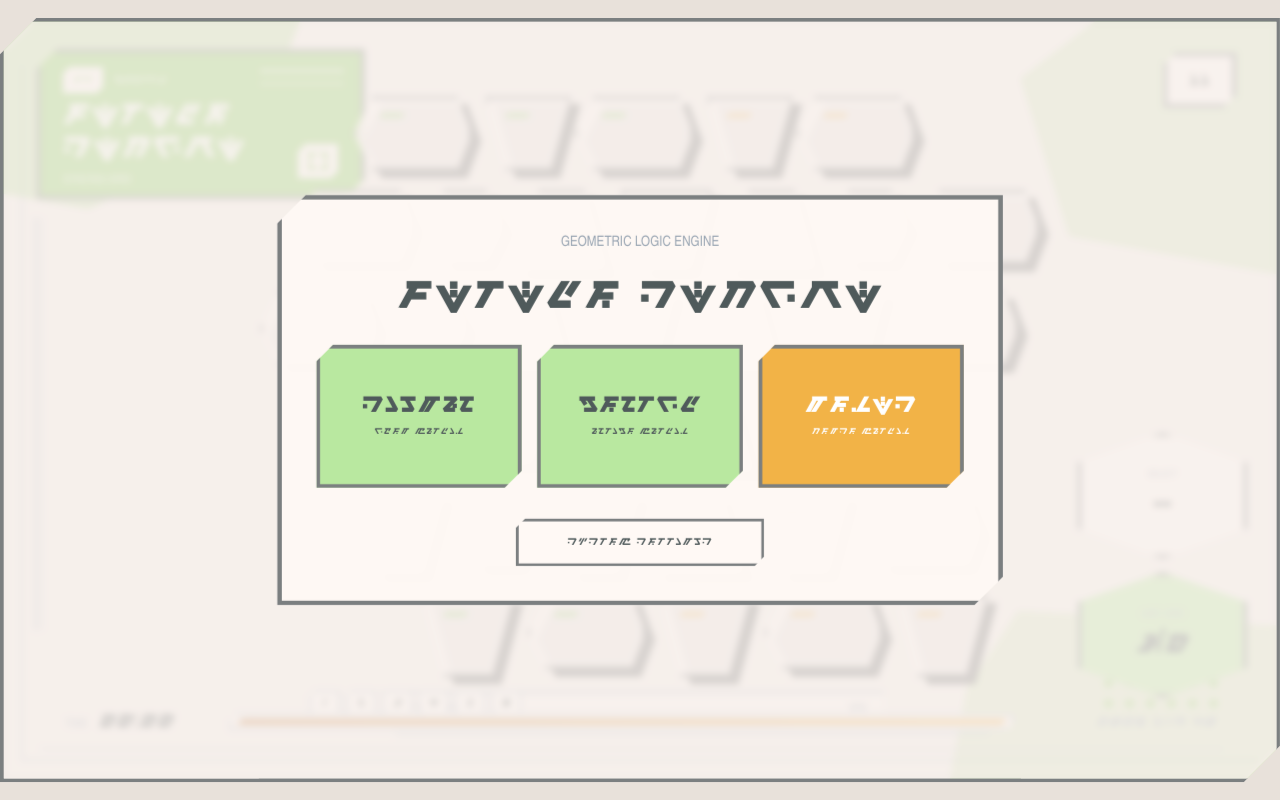
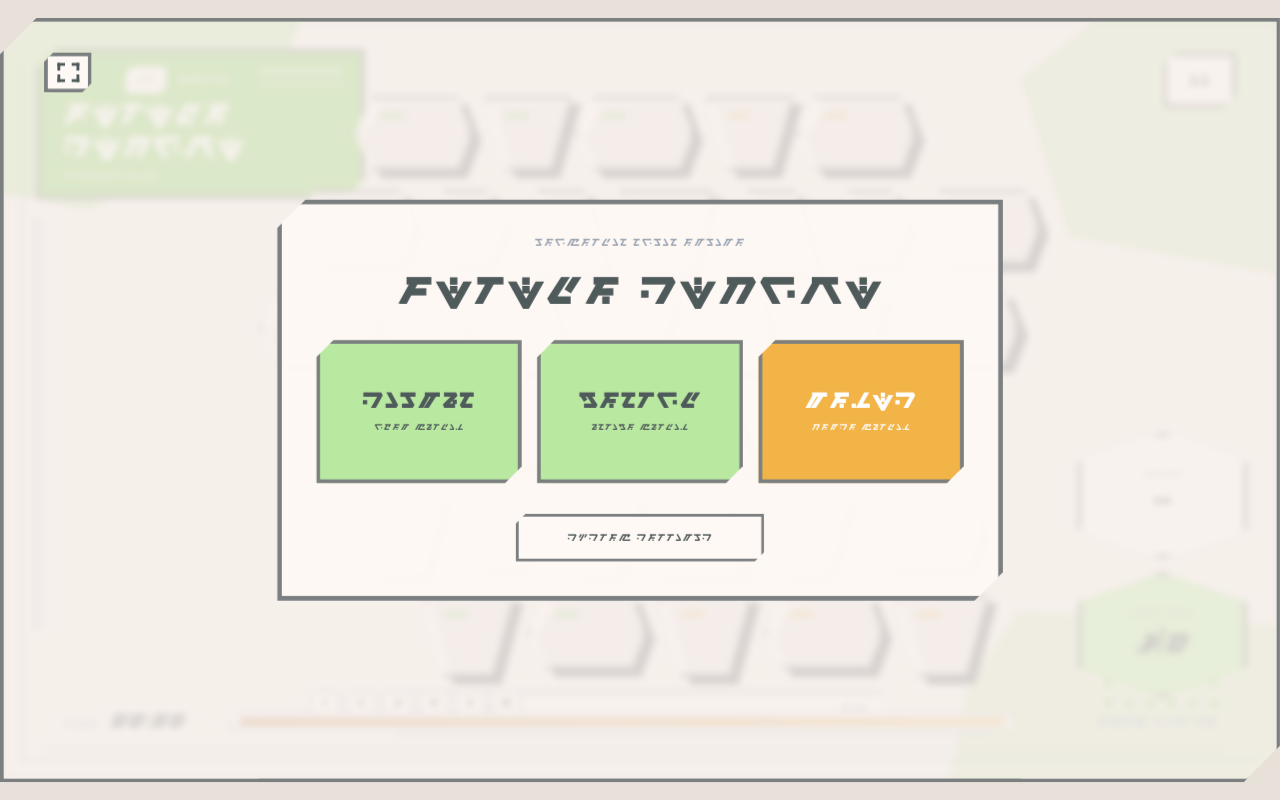
Before and after one commit to SelfMimesis/future_sudoku, a plain HTML site: page index.html in a window 1280 px wide. Drawn offline with Linux system fonts and the light colour scheme.

Commit message:
buttonmax

```diff
--- a/index.html
+++ b/index.html
@@ -19,6 +19,10 @@
           <i></i><i></i><i></i><i></i><i></i><i></i><i></i><i></i><i></i>
         </div>
 
+        <button class="fullscreen-button" type="button" data-action="fullscreen" aria-label="Pantalla completa">
+          <span aria-hidden="true"></span>
+        </button>
+
         <header class="brand-panel">
           <div class="brand-topline">
             <span class="brand-mark">FS</span>
@@ -26,9 +30,6 @@
           </div>
           <h1>FUTURE<br />SUDOKU</h1>
           <p id="statusText">SYNCING GRID</p>
-          <button class="fullscreen-button" type="button" data-action="fullscreen" aria-label="Pantalla completa">
-            <span aria-hidden="true"></span>
-          </button>
           <div class="mini-icons" aria-hidden="true">
             <i></i><i></i><i></i><i></i><i></i>
           </div>
--- a/styles.css
+++ b/styles.css
@@ -39,7 +39,7 @@ body {
   place-items: center;
   color: var(--textDark);
   background: #e8e1da;
-  font-family: "Arial Narrow", Arial, sans-serif;
+  font-family: "Automatron", "Arial Narrow", Arial, sans-serif;
   letter-spacing: 0;
   user-select: none;
   -webkit-tap-highlight-color: transparent;
@@ -235,6 +235,7 @@ h2,
   align-items: center;
   gap: 12px;
   height: 22px;
+  padding-left: 66px;
   color: rgba(255, 255, 255, 0.9);
   font-size: 13px;
 }
@@ -265,22 +266,23 @@ h2,
 
 .fullscreen-button {
   position: absolute;
-  right: 24px;
-  bottom: 18px;
-  width: 42px;
-  height: 36px;
+  z-index: 8;
+  left: 42px;
+  top: 32px;
+  width: 50px;
+  height: 42px;
   display: grid;
   place-items: center;
-  color: var(--panelGreen);
+  color: var(--textDark);
   background: var(--whiteTile);
-  border: 3px solid rgba(255, 255, 255, 0.78);
-  clip-path: polygon(8px 0, 100% 0, 100% calc(100% - 8px), calc(100% - 8px) 100%, 0 100%, 0 8px);
-  box-shadow: 6px 6px 0 rgba(79, 90, 91, 0.15);
+  border: 4px solid var(--outline);
+  clip-path: polygon(10px 0, 100% 0, 100% calc(100% - 10px), calc(100% - 10px) 100%, 0 100%, 0 10px);
+  box-shadow: 8px 8px 0 rgba(79, 90, 91, 0.16);
 }
 
 .fullscreen-button span {
-  width: 20px;
-  height: 18px;
+  width: 23px;
+  height: 20px;
   display: block;
   background:
     linear-gradient(currentColor, currentColor) left top / 8px 3px no-repeat,
```
